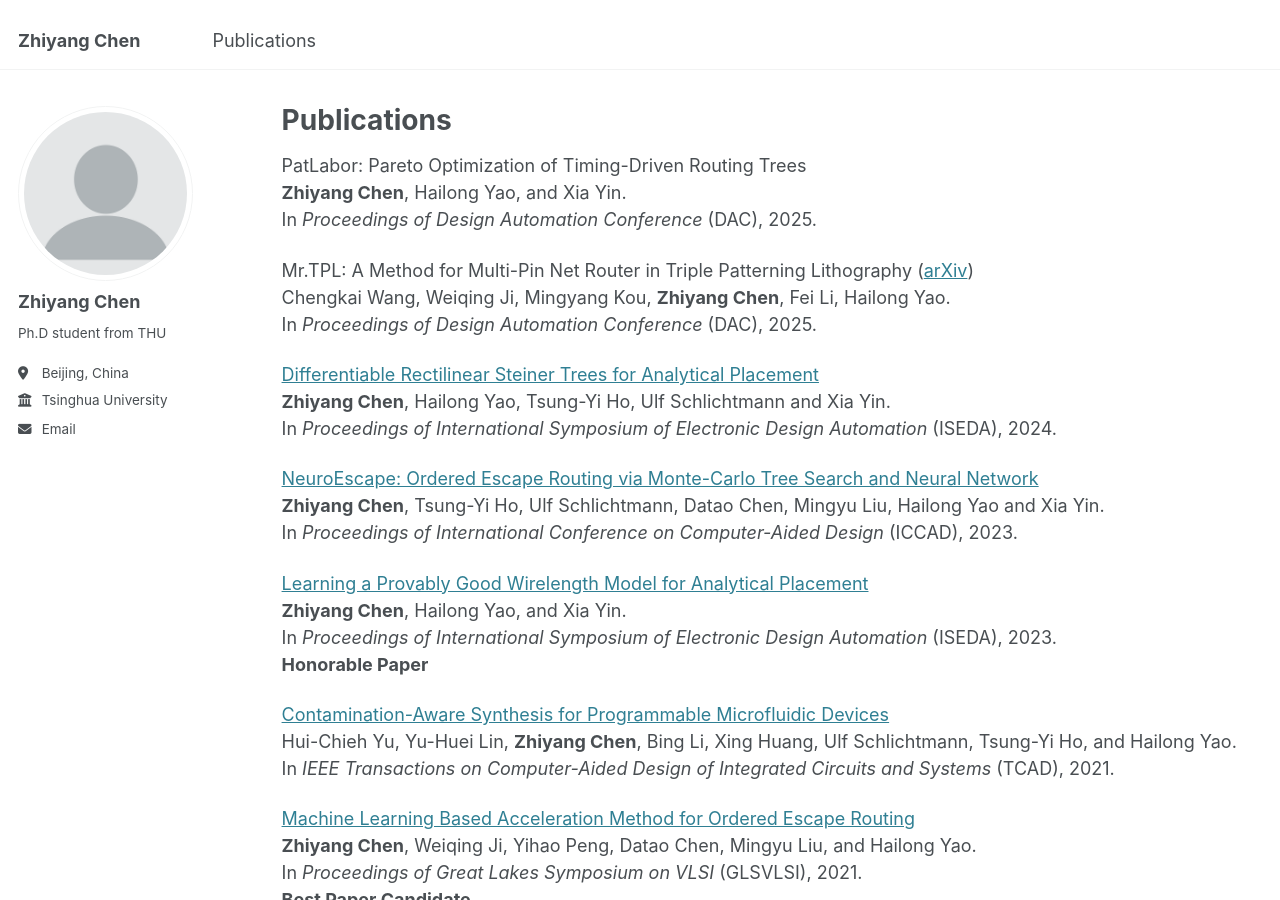
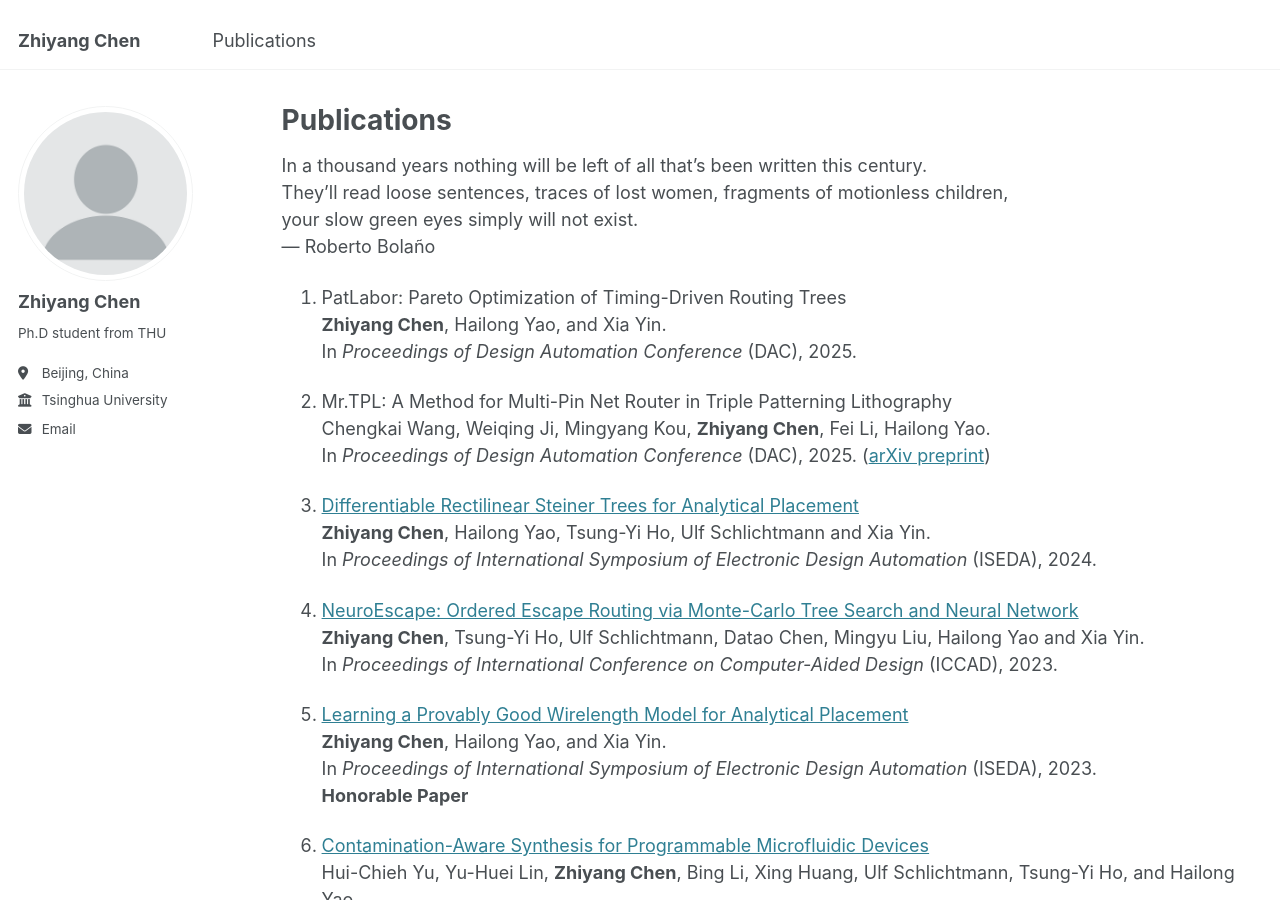
Before and after one commit to chen-zhi-yang/chen-zhi-yang.github.io, a Jekyll site: the page built from _pages/publications.md, in a window 1280 px wide and 900 px high. Built offline with Jekyll 4.4.1, drawn with Linux system fonts in a browser that asks for light colours.

Commit message:
Modify pubs

```diff
--- a/_pages/publications.md
+++ b/_pages/publications.md
@@ -11,32 +11,37 @@ author_profile: true
 
 {% include base_path %}
 
-PatLabor: Pareto Optimization of Timing-Driven Routing Trees
+In a thousand years nothing will be left of all that's been written this century.
+They'll read loose sentences, traces of lost women, fragments of motionless children,
+your slow green eyes simply will not exist.
+--- Roberto Bolaño
+
+7. PatLabor: Pareto Optimization of Timing-Driven Routing Trees
 **Zhiyang Chen**, Hailong Yao, and Xia Yin.
 In *Proceedings of Design Automation Conference* (DAC), 2025.
 
-Mr.TPL: A Method for Multi-Pin Net Router in Triple Patterning Lithography ([arXiv](https://arxiv.org/abs/2412.02703))
+6. Mr.TPL: A Method for Multi-Pin Net Router in Triple Patterning Lithography
 Chengkai Wang, Weiqing Ji, Mingyang Kou, **Zhiyang Chen**, Fei Li, Hailong Yao.
-In *Proceedings of Design Automation Conference* (DAC), 2025.
+In *Proceedings of Design Automation Conference* (DAC), 2025. ([arXiv preprint](https://arxiv.org/abs/2412.02703))
 
-[Differentiable Rectilinear Steiner Trees for Analytical Placement](https://ieeexplore.ieee.org/document/10617497)
+5. [Differentiable Rectilinear Steiner Trees for Analytical Placement](https://ieeexplore.ieee.org/document/10617497)
 **Zhiyang Chen**, Hailong Yao, Tsung-Yi Ho, Ulf Schlichtmann and Xia Yin.
 In *Proceedings of International Symposium of Electronic Design Automation* (ISEDA), 2024.
 
-[NeuroEscape: Ordered Escape Routing via Monte-Carlo Tree Search and Neural Network](https://ieeexplore.ieee.org/abstract/document/10323718)
+4. [NeuroEscape: Ordered Escape Routing via Monte-Carlo Tree Search and Neural Network](https://ieeexplore.ieee.org/abstract/document/10323718)
 **Zhiyang Chen**, Tsung-Yi Ho, Ulf Schlichtmann, Datao Chen, Mingyu Liu, Hailong Yao and Xia Yin.
 In *Proceedings of International Conference on Computer-Aided Design* (ICCAD), 2023.
 
-[Learning a Provably Good Wirelength Model for Analytical Placement](https://ieeexplore.ieee.org/document/10218451)
+3. [Learning a Provably Good Wirelength Model for Analytical Placement](https://ieeexplore.ieee.org/document/10218451)
 **Zhiyang Chen**, Hailong Yao, and Xia Yin.
 In *Proceedings of International Symposium of Electronic Design Automation* (ISEDA), 2023.
 **Honorable Paper**
 
-[Contamination-Aware Synthesis for Programmable Microfluidic Devices](https://ieeexplore.ieee.org/document/9647006)
+2. [Contamination-Aware Synthesis for Programmable Microfluidic Devices](https://ieeexplore.ieee.org/document/9647006)
 Hui-Chieh Yu, Yu-Huei Lin, **Zhiyang Chen**, Bing Li, Xing Huang, Ulf Schlichtmann, Tsung-Yi Ho, and Hailong Yao.
 In *IEEE Transactions on Computer-Aided Design of Integrated Circuits and Systems* (TCAD), 2021.
 
-[Machine Learning Based Acceleration Method for Ordered Escape Routing](https://dl.acm.org/doi/10.1145/3453688.3461483)
+1. [Machine Learning Based Acceleration Method for Ordered Escape Routing](https://dl.acm.org/doi/10.1145/3453688.3461483)
 **Zhiyang Chen**, Weiqing Ji, Yihao Peng, Datao Chen, Mingyu Liu, and Hailong Yao.
 In *Proceedings of Great Lakes Symposium on VLSI* (GLSVLSI), 2021.
 **Best Paper Candidate**
```
Also changed, not shown: _pages/about.md (+2 -1 lines).
